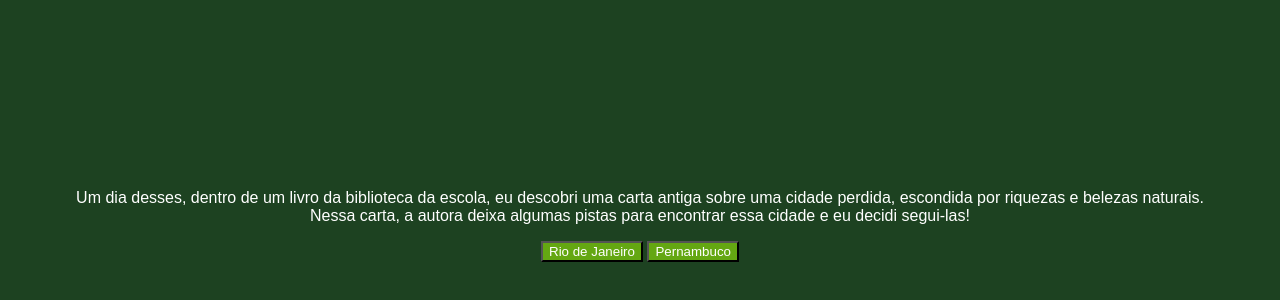
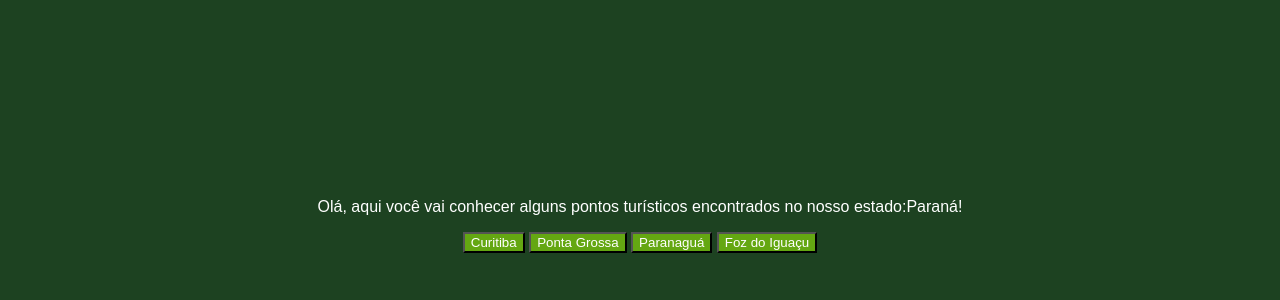
Before and after one commit to SabrinaPadilha/Colhendo-oportunidades, a plain HTML site: page index.html in a window 1280 px wide. Shown: the part 142-442 px from the top of the page. Drawn offline with Linux system fonts and the light colour scheme; a web font is replaced by a local one.

Commit message:
Update index.html

```diff
--- a/index.html
+++ b/index.html
@@ -13,9 +13,11 @@
     <main>
         <div class="passo ativo" id="passo-0">
             <img src="img/cenario-passo0.png" alt="">
-            <p>Um dia desses, dentro de um livro da biblioteca da escola, eu descobri uma carta antiga sobre uma cidade perdida, escondida por riquezas e belezas naturais. Nessa carta, a autora deixa algumas pistas para encontrar essa cidade e eu decidi segui-las!</p>
-            <button class="btn-proximo" data-proximo="1">Rio de Janeiro</button>
-            <button class="btn-proximo" data-proximo="2">Pernambuco</button>
+            <p>Olá, aqui você vai conhecer alguns pontos turísticos encontrados no nosso estado:Paraná!</p>
+            <button class="btn-proximo" data-proximo="1">Curitiba</button>
+            <button class="btn-proximo" data-proximo="2">Ponta Grossa</button>
+            <button class="btn-proximo" data-proximo="3">Paranaguá</button>
+            <button class="btn-proximo" data-proximo="4">Foz do Iguaçu</button>
         </div>
         <div class="passo" id="passo-1">
             <p>Você começa sua jornada no Rio de Janeiro, subindo o Pico da Tijuca ao amanhecer para encontrar a primeira pista.</p>
```
